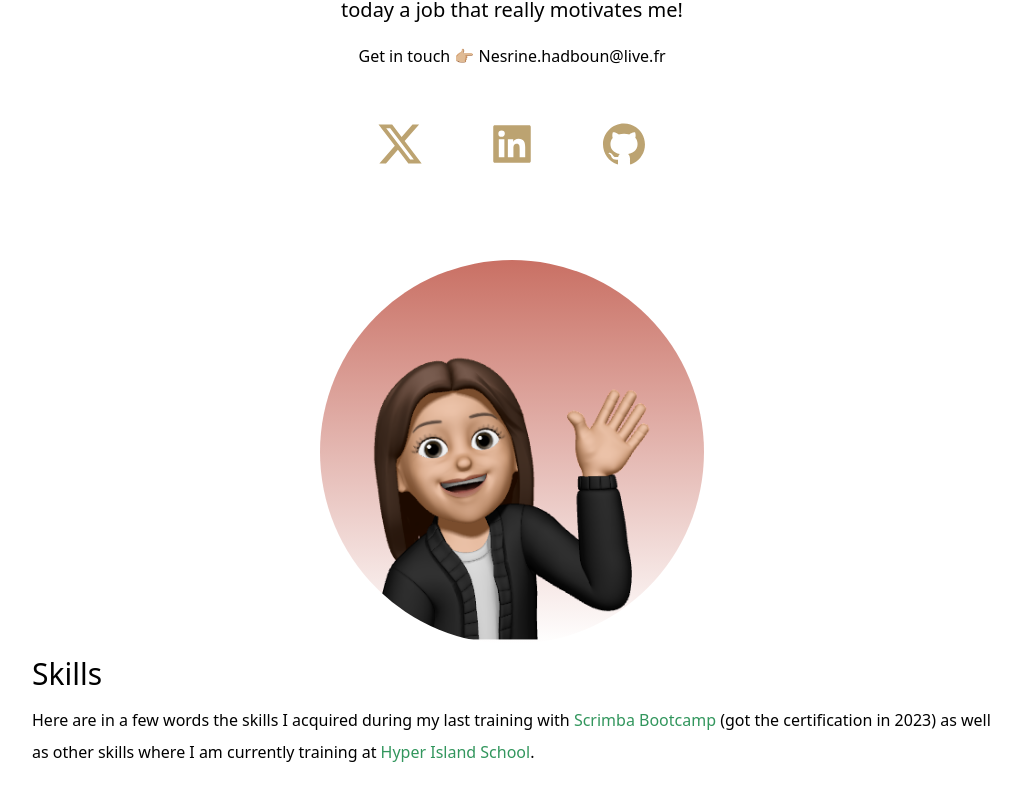
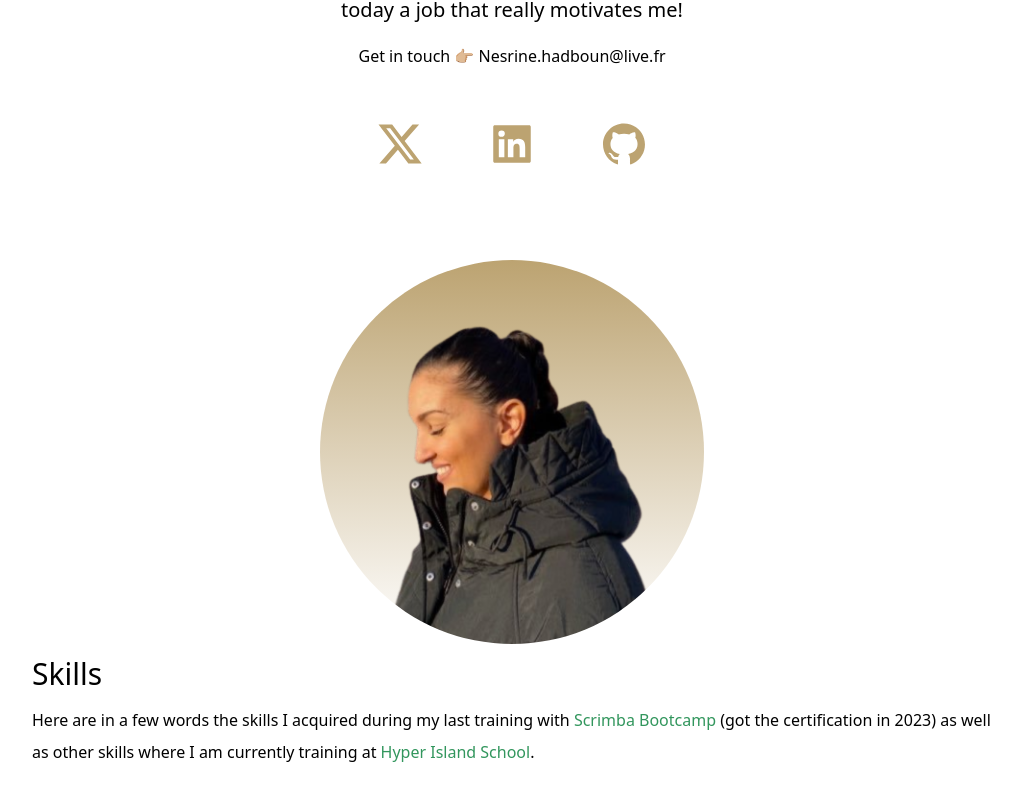
Before and after one commit to Nesrinemh/Solo-project--portfolio-Nextjs, a Next.js app: page / in a window 1280 px wide. Shown: the part 492-1292 px from the top of the page, without its empty margins (128-1149 px from the left). Built offline with nearby package versions, Linux system fonts and the light colour scheme.

Commit message:
img update

```diff
--- a/pages/index.js
+++ b/pages/index.js
@@ -3,7 +3,7 @@ import ToggleButton from '../components/ToggleButton.jsx';
 import { FaXTwitter } from 'react-icons/fa6';
 import { AiFillLinkedin, AiFillGithub } from 'react-icons/ai';
 import Image from 'next/image';
-import deved from '../public/Hey.png';
+import profileimg from '../public/Design sans titre.png';
 import design from '../public/design.png';
 import code from '../public/code.png';
 import consulting from '../public/consulting.png';
@@ -70,8 +70,8 @@ export default function Home() {
               <AiFillGithub />
             </a>
           </div>
-          <div className='relative mx-auto bg-gradient-to-b from-indian rounded-full w-80 h-80 mt-20 overflow-hidden  md:h-96 md:w-96'>
-            <Image src={deved} fill alt='profil' />
+          <div className='relative mx-auto bg-gradient-to-b from-ecru rounded-full w-80 h-80 mt-20 overflow-hidden  md:h-96 md:w-96'>
+            <Image src={profileimg} fill alt='profil' />
           </div>
         </section>
         <section>
```
Also changed, not shown: public/Design sans titre.png (added).
